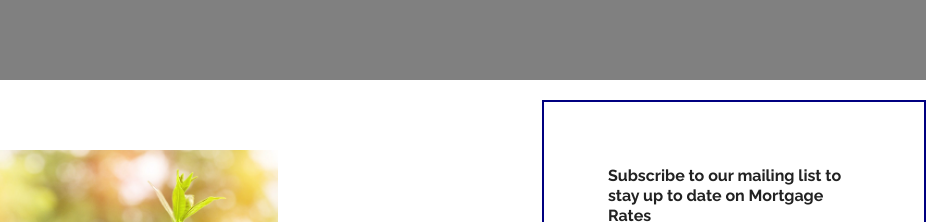
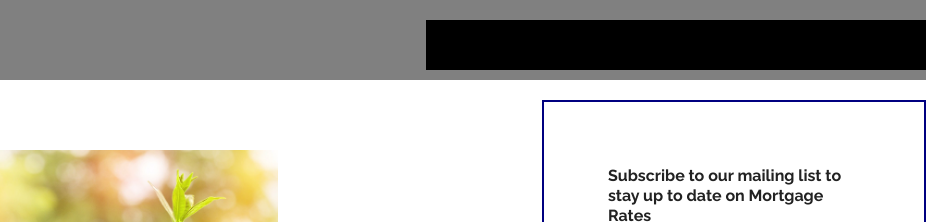
Before and after one commit to hiraahsan/techTestWise, a website built with webpack: page src/index.html in a window 1280 px wide. Shown: the top 222 px of the page, 354-1280 px from the left. Built offline with nearby package versions, Linux system fonts and the light colour scheme; no server answers.

Commit message:
updating with stockticker import

```diff
--- a/src/styles/styles.scss
+++ b/src/styles/styles.scss
@@ -2,3 +2,4 @@
 @import 'main';
 @import 'base';
 @import 'header';
+@import 'stock';
```
